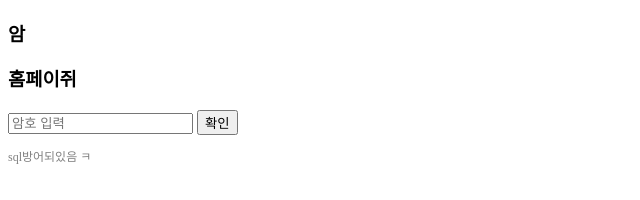
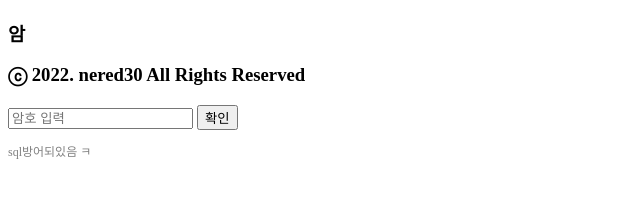
Before and after one commit to nered30/nered30.github.io, a plain HTML site: page index.html in a window 1280 px wide. Shown: the whole page, without its empty margins (0-640 px from the left). Drawn offline with Linux system fonts and the light colour scheme.

Commit message:
Update index.html

```diff
--- a/index.html
+++ b/index.html
@@ -3,7 +3,7 @@
 <head>
     <meta charset="UTF-8">
 
-    <title>ⓒ 2022. nered30 All Rights Reserved.</title>
+    <title>홈페이쥐</title>
     <style>
         /* 은성이바보 은성이바보은성이바보은성이바보은성이바보은성이바보은성이바보은성이바보은성이바보은성이바보은성이바보은성이바보은성이바보은성이바보*/
         #rouletteArea { margin-top: 20px; display: none; }
@@ -13,7 +13,7 @@
 </head>
 <body>
     <h3>암</h3>
-    <h3>홈페이쥐</h3>
+    <h3>ⓒ 2022. nered30 All Rights Reserved</h3>
     <input type="password" id="passwordInput" placeholder="암호 입력">
     <button onclick="checkPassword()">확인</button>
 
```
